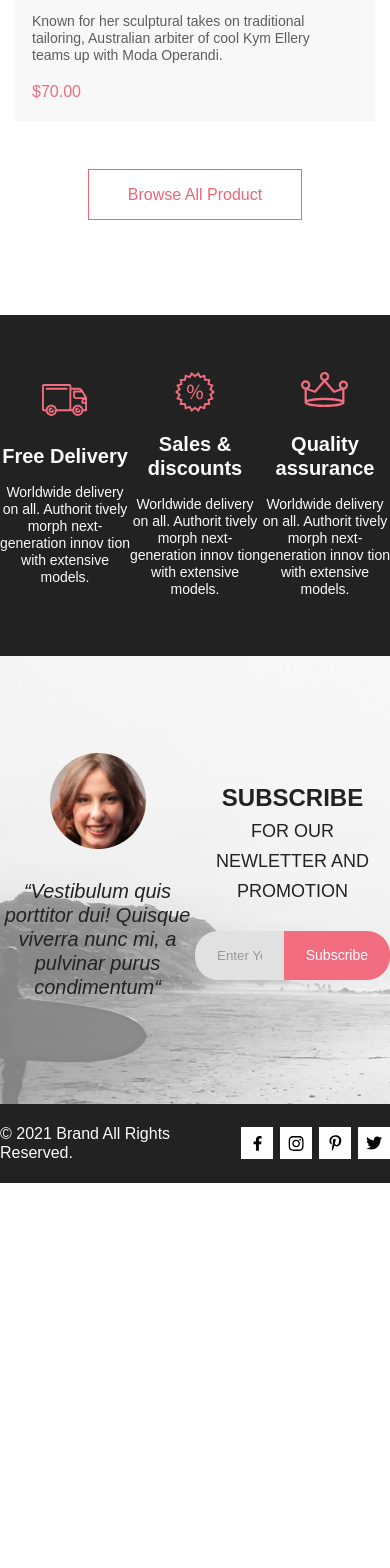
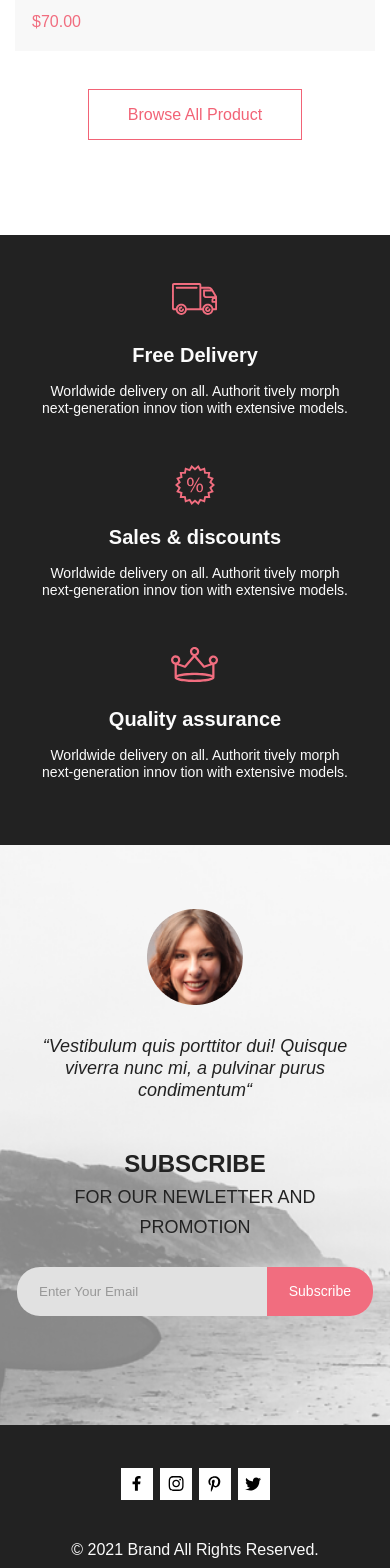
Before and after one commit to Mercique/FashionVue, a Vue app: page / in a window 390 px wide. Shown: the part 5231-6799 px from the top of the page. Before the commit the page ends 6414 px from the top, so only its background shows below. Built offline with nearby package versions, Linux system fonts and the light colour scheme; a web font is replaced by a local one.

Commit message:
Completed adaptiv for HomePage

```diff
--- a/src/components/AddProductCards.vue
+++ b/src/components/AddProductCards.vue
@@ -159,4 +159,22 @@ export default {
     }
   }
 }
+
+@media (max-width: 768px) {
+  .product__cards {
+    padding-left: calc(8px + (16 - 8) * ((100vw - 375px) / (768 - 375)));
+    padding-right: calc(8px + (16 - 8) * ((100vw - 375px) / (768 - 375)));
+    gap: 16px;
+    margin-bottom: 38px;
+  }
+}
+
+@media (max-width: 375px) {
+  .product__cards {
+    padding-left: 8px;
+    padding-right: 8px;
+    gap: 15px;
+    margin-bottom: 40px;
+  }
+}
 </style>
--- /dev/null
+++ b/src/components/ButtonGoToAuth.vue
@@ -0,0 +1,22 @@
+<template>
+  <router-link to="/registration" class="goto-registration-btn">Registration</router-link>
+</template>
+
+<script>
+export default {
+  name: "ButtonGoToAuth",
+};
+</script>
+
+<style lang="scss" scoped>
+.goto-registration-btn {
+  display: flex;
+  justify-content: center;
+  padding: 15px 0;
+  font-weight: 700;
+  font-size: 20px;
+  border: 1px solid #000;
+  color: #fff;
+  background: #000;
+}
+</style>
--- /dev/null
+++ b/src/components/ButtonGoToCart.vue
@@ -0,0 +1,23 @@
+<template>
+  <router-link to="/cart" class="goto-cart-btn">Go To Cart</router-link>
+</template>
+
+<script>
+export default {
+  name: "ButtonGoToCart",
+};
+</script>
+
+<style lang="scss" scoped>
+.goto-cart-btn {
+  display: flex;
+  justify-content: center;
+  padding: 15px 0;
+  font-weight: 700;
+  font-size: 20px;
+  border: 1px solid #f26376;
+  color: #fff;
+  background: #f26376;
+  transition: all 0.3s ease;
+}
+</style>
--- a/src/components/Delivery.vue
+++ b/src/components/Delivery.vue
@@ -74,10 +74,10 @@ export default {
 
 <style lang="scss" scoped>
 .delivery {
-  height: 341px;
   display: flex;
   align-items: center;
   justify-content: space-around;
+  padding: 104px 0;
   margin-top: 95px;
   color: #FBFBFB;
   background-color: #222222;
@@ -98,4 +98,21 @@ export default {
     font-weight: 300;
   }
 }
+
+@media (max-width: 982px) {
+  .delivery {
+    flex-direction: column;
+    gap: 48px;
+    padding-top: 48px;
+    padding-bottom: 64px;
+  }
+}
+
+@media (max-width: 375px) {
+  .delivery {
+    gap: 46px;
+    padding-top: 48px;
+    padding-bottom: 81px;
+  }
+}
 </style>
--- a/src/components/FooterComp.vue
+++ b/src/components/FooterComp.vue
@@ -213,10 +213,10 @@ export default {
     }
   }
   &__bottom {
-    height: 79px;
     display: flex;
     align-items: center;
     justify-content: space-between;
+    padding: 24px 0;
     color: #fbfbfb;
     background-color: #222222;
     .copyright {
@@ -250,4 +250,66 @@ export default {
     }
   }
 }
+
+@media (max-width: 1200px) {
+  .footer {
+    .footer__bottom {
+      padding-left: calc(16px + (32 - 16) * ((100vw - 375px) / (1200 - 375)));
+      padding-right: calc(16px + (32 - 16) * ((100vw - 375px) / (1200 - 375)));
+    }
+  }
+}
+
+@media (max-width: 768px) {
+  .footer {
+    .footer__up {
+      flex-direction: column;
+      height: auto;
+      gap: 71px;
+      padding-top: 64px;
+      padding-bottom: 140px;
+    }
+    .up__left {
+      padding-top: 0;
+      width: 100%;
+      justify-content: center;
+    }
+    .up__right {
+      width: 100%;
+    }
+  }
+}
+
+@media (max-width: 667px) {
+  .footer {
+    .footer__bottom {
+      padding-left: 16px;
+      padding-right: 16px;
+    }
+  }
+}
+
+@media (max-width: 630px) {
+  .footer {
+    .footer__up {
+      gap: 44px;
+      padding-top: 64px;
+      padding-bottom: 109px;
+    }
+    .footer__bottom {
+      flex-direction: column-reverse;
+      gap: 40px;
+      padding: 43px 0 9px;
+    }
+  }
+}
+
+@media (max-width: 425px) {
+  .footer {
+    .up__text {
+      font-size: 18px;
+      line-height: 22px;
+    }
+  }
+}
 </style>
--- a/src/components/ModalCart.vue
+++ b/src/components/ModalCart.vue
@@ -36,17 +36,18 @@
         <span class="modal__cart-total-text">TOTAL:</span>
         <span class="modal__cart-total-price">{{ totalPrice }}$</span>
       </div>
-      <router-link to="/cart" class="modal__cart-go">Go To Cart</router-link>
+      <button-go-to-cart />
     </div>
   </div>
 </template>
 
 <script>
 import { mapGetters, mapMutations } from "vuex";
+import ButtonGoToCart from './ButtonGoToCart.vue';
 import EmptyCart from './EmptyCart.vue';
 
 export default {
-  components: { EmptyCart },
+  components: { EmptyCart, ButtonGoToCart },
   name: "ModalCart",
   props: {
     cart: {
@@ -158,16 +159,14 @@ export default {
     font-weight: 700;
     color: #222;
   }
-  &-go {
-    display: flex;
-    justify-content: center;
-    padding: 15px 0;
-    font-weight: 700;
-    font-size: 20px;
-    border: 1px solid #f26376;
-    color: #fff;
-    background: #f26376;
-    transition: all 0.3s ease;
+}
+
+@media (max-width: 1349px) {
+  .modal__cart {
+    right: 6px;
+    &::before {
+      right: 12px;
+    }
   }
 }
 </style>
--- a/src/components/Search.vue
+++ b/src/components/Search.vue
@@ -84,7 +84,7 @@ export default {
     cursor: pointer;
   }
   &-form {
-    width: 360px;
+    max-width: 360px;
     display: flex;
     &-field {
       width: 100%;
@@ -117,4 +117,12 @@ export default {
     }
   }
 }
+
+@media (max-width: 470px) {
+  .search {
+    .search-form {
+      max-width: 224px;
+    }
+  }
+}
 </style>
```
Also changed, not shown: src/components/ModalMenu.vue (+92 -22 lines).
